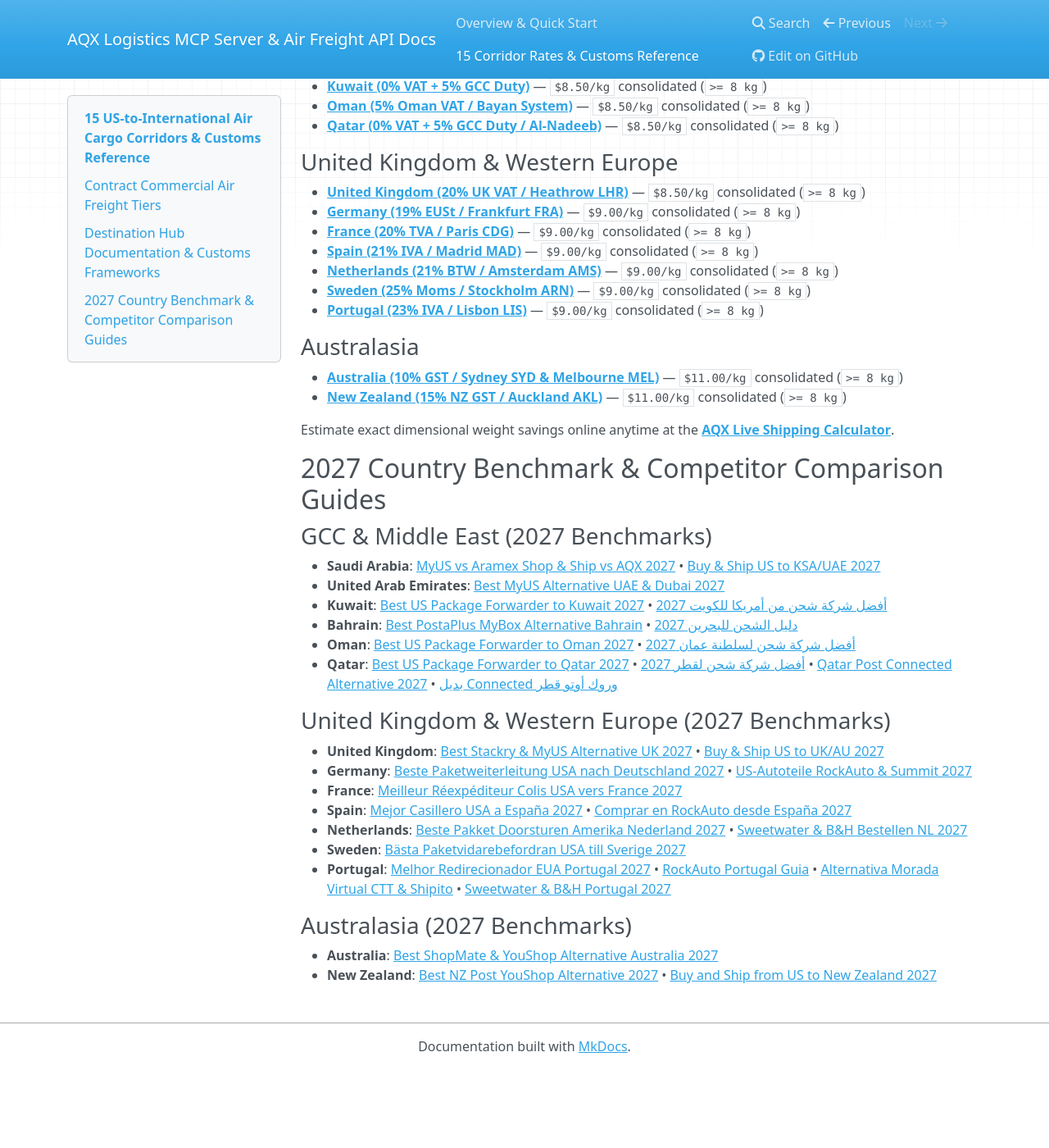
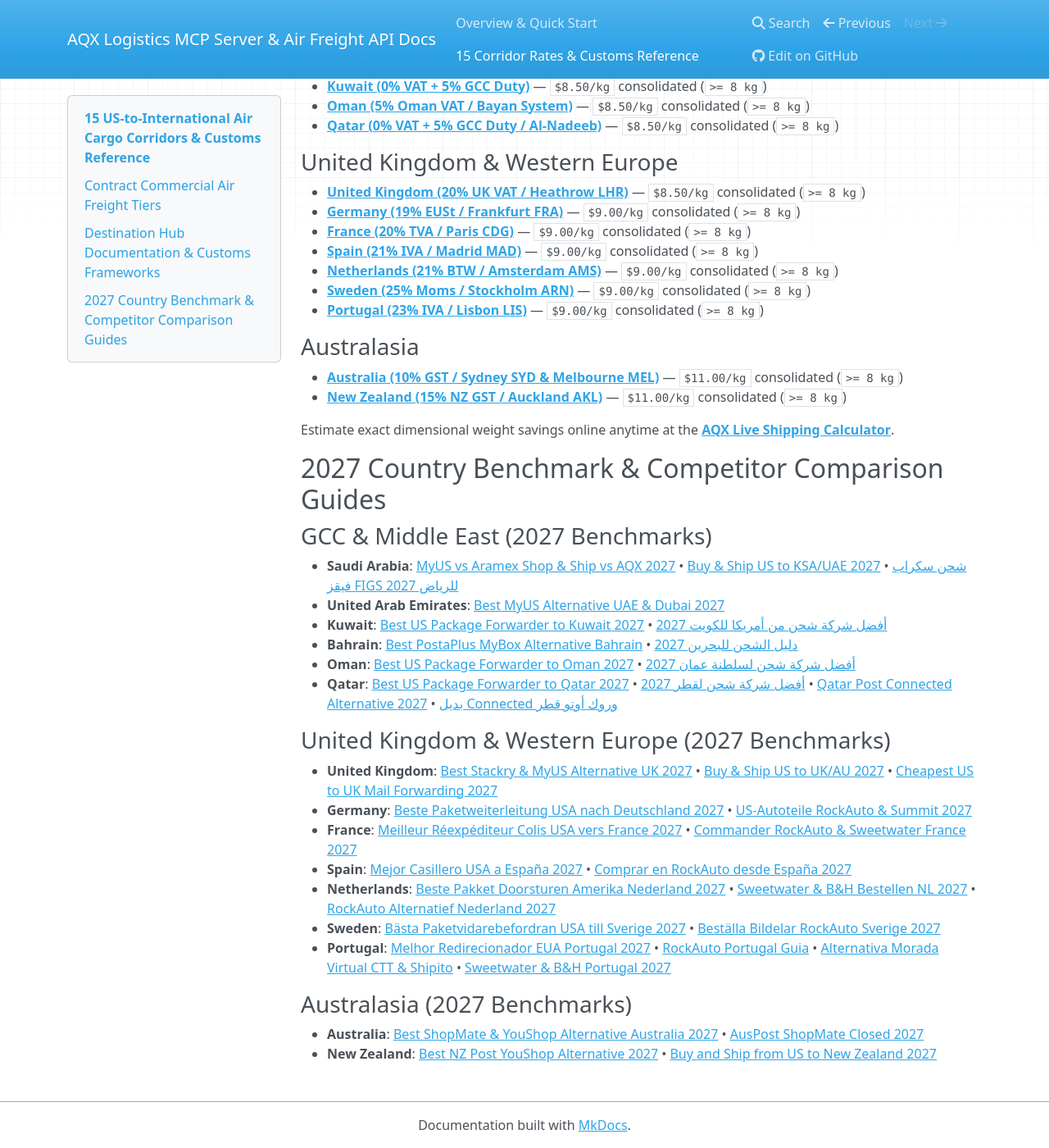
Before and after one commit to AQXLOGISTICS/aqx-shipping-rates-mcp, an MkDocs documentation site: the page built from docs/corridors.md, in a window 1280 px wide and 1400 px high, scrolled down 569 px. Shown: the whole window at 82% size. Built offline with MkDocs 1.6.1, drawn with Linux system fonts in a browser that asks for light colours; nearby versions of some CDN libraries; before the commit the page ends 1873 px from its top, so only the background shows below that.

Commit message:
docs: link Hubs 343-348 across UK, KSA, NL, SE, FR & AU

```diff
--- a/docs/corridors.md
+++ b/docs/corridors.md
@@ -37,7 +37,7 @@ Estimate exact dimensional weight savings online anytime at the **[AQX Live Ship
 ## 2027 Country Benchmark & Competitor Comparison Guides
 
 ### GCC & Middle East (2027 Benchmarks)
-- **Saudi Arabia**: [MyUS vs Aramex Shop & Ship vs AQX 2027](https://aqxlogistics.com/blog/myus-vs-aramex-shop-and-ship-vs-aqx-saudi-arabia-2027) • [Buy & Ship US to KSA/UAE 2027](https://aqxlogistics.com/blog/buy-and-ship-from-us-to-saudi-arabia-uae-2027-guide)
+- **Saudi Arabia**: [MyUS vs Aramex Shop & Ship vs AQX 2027](https://aqxlogistics.com/blog/myus-vs-aramex-shop-and-ship-vs-aqx-saudi-arabia-2027) • [Buy & Ship US to KSA/UAE 2027](https://aqxlogistics.com/blog/buy-and-ship-from-us-to-saudi-arabia-uae-2027-guide) • [شحن سكراب فيقز FIGS للرياض 2027](https://aqxlogistics.com/blog/shahn-scrub-figs-min-amrika-lil-riyadh-saudi-2027)
 - **United Arab Emirates**: [Best MyUS Alternative UAE & Dubai 2027](https://aqxlogistics.com/blog/best-myus-alternative-uae-dubai-shipping-rates-2027)
 - **Kuwait**: [Best US Package Forwarder to Kuwait 2027](https://aqxlogistics.com/blog/best-us-package-forwarder-to-kuwait-shipping-rates-2027) • [أفضل شركة شحن من أمريكا للكويت 2027](https://aqxlogistics.com/blog/afdal-sharikat-shahn-min-amrika-ila-kuwait-2027)
 - **Bahrain**: [Best PostaPlus MyBox Alternative Bahrain](https://aqxlogistics.com/blog/best-postaplus-mybox-alternative-kuwait-bahrain-guide-2026) • [دليل الشحن للبحرين 2027](https://aqxlogistics.com/blog/afdal-sharikat-shahn-min-amrika-ila-bahrain-manama-2027)
@@ -45,14 +45,14 @@ Estimate exact dimensional weight savings online anytime at the **[AQX Live Ship
 - **Qatar**: [Best US Package Forwarder to Qatar 2027](https://aqxlogistics.com/blog/best-us-package-forwarder-to-qatar-doha-shipping-rates-2027) • [أفضل شركة شحن لقطر 2027](https://aqxlogistics.com/blog/afdal-sharikat-shahn-min-amrika-ila-qatar-doha-2027) • [Qatar Post Connected Alternative 2027](https://aqxlogistics.com/blog/best-qatar-post-connected-alternative-us-shipping-2027) • [بديل Connected وروك أوتو قطر](https://aqxlogistics.com/blog/badil-qatar-post-connected-shahn-rockauto-qatar-2027)
 
 ### United Kingdom & Western Europe (2027 Benchmarks)
-- **United Kingdom**: [Best Stackry & MyUS Alternative UK 2027](https://aqxlogistics.com/blog/best-stackry-myus-alternative-uk-us-package-forwarding-2027) • [Buy & Ship US to UK/AU 2027](https://aqxlogistics.com/blog/buy-and-ship-from-us-to-uk-australia-alternative-2027)
+- **United Kingdom**: [Best Stackry & MyUS Alternative UK 2027](https://aqxlogistics.com/blog/best-stackry-myus-alternative-uk-us-package-forwarding-2027) • [Buy & Ship US to UK/AU 2027](https://aqxlogistics.com/blog/buy-and-ship-from-us-to-uk-australia-alternative-2027) • [Cheapest US to UK Mail Forwarding 2027](https://aqxlogistics.com/blog/cheapest-mail-parcel-forwarding-us-to-uk-2027-rates)
 - **Germany**: [Beste Paketweiterleitung USA nach Deutschland 2027](https://aqxlogistics.com/blog/beste-paketweiterleitung-usa-nach-deutschland-2027) • [US-Autoteile RockAuto & Summit 2027](https://aqxlogistics.com/blog/us-autoteile-importieren-deutschland-summit-rockauto-2027)
-- **France**: [Meilleur Réexpéditeur Colis USA vers France 2027](https://aqxlogistics.com/blog/meilleur-reexpediteur-colis-usa-vers-france-tarifs-douane-2027)
+- **France**: [Meilleur Réexpéditeur Colis USA vers France 2027](https://aqxlogistics.com/blog/meilleur-reexpediteur-colis-usa-vers-france-tarifs-douane-2027) • [Commander RockAuto & Sweetwater France 2027](https://aqxlogistics.com/blog/commander-rockauto-sweetwater-usa-livraison-france-2027)
 - **Spain**: [Mejor Casillero USA a España 2027](https://aqxlogistics.com/blog/mejor-casillero-reenvio-usa-a-espana-2027-tarifas) • [Comprar en RockAuto desde España 2027](https://aqxlogistics.com/blog/comprar-repuestos-rockauto-summit-usa-a-espana-2027)
-- **Netherlands**: [Beste Pakket Doorsturen Amerika Nederland 2027](https://aqxlogistics.com/blog/beste-pakket-doorsturen-amerika-naar-nederland-2027) • [Sweetwater & B&H Bestellen NL 2027](https://aqxlogistics.com/blog/sweetwater-bh-photo-bestellen-nederland-belgie-2027)
-- **Sweden**: [Bästa Paketvidarebefordran USA till Sverige 2027](https://aqxlogistics.com/blog/basta-paketvidarebefordran-usa-till-sverige-frakt-tull-guide-2027)
+- **Netherlands**: [Beste Pakket Doorsturen Amerika Nederland 2027](https://aqxlogistics.com/blog/beste-pakket-doorsturen-amerika-naar-nederland-2027) • [Sweetwater & B&H Bestellen NL 2027](https://aqxlogistics.com/blog/sweetwater-bh-photo-bestellen-nederland-belgie-2027) • [RockAuto Alternatief Nederland 2027](https://aqxlogistics.com/blog/rockauto-alternatief-nederland-belgie-onderdelen-2027)
+- **Sweden**: [Bästa Paketvidarebefordran USA till Sverige 2027](https://aqxlogistics.com/blog/basta-paketvidarebefordran-usa-till-sverige-frakt-tull-guide-2027) • [Beställa Bildelar RockAuto Sverige 2027](https://aqxlogistics.com/blog/bestalla-bildelar-rockauto-summit-usa-till-sverige-2027)
 - **Portugal**: [Melhor Redirecionador EUA Portugal 2027](https://aqxlogistics.com/blog/melhor-redirecionador-encomendas-eua-portugal-2027) • [RockAuto Portugal Guia](https://aqxlogistics.com/blog/comprar-nos-eua-e-enviar-para-portugal-rockauto-guia-2026) • [Alternativa Morada Virtual CTT & Shipito](https://aqxlogistics.com/blog/alternativa-shipito-myus-morada-virtual-portugal-2027) • [Sweetwater & B&H Portugal 2027](https://aqxlogistics.com/blog/comprar-sweetwater-bh-photo-eua-enviar-portugal-2027)
 
 ### Australasia (2027 Benchmarks)
-- **Australia**: [Best ShopMate & YouShop Alternative Australia 2027](https://aqxlogistics.com/blog/best-shopmate-youshop-alternative-australia-nz-2027)
+- **Australia**: [Best ShopMate & YouShop Alternative Australia 2027](https://aqxlogistics.com/blog/best-shopmate-youshop-alternative-australia-nz-2027) • [AusPost ShopMate Closed 2027](https://aqxlogistics.com/blog/auspost-shopmate-closed-best-us-shipping-australia-2027)
 - **New Zealand**: [Best NZ Post YouShop Alternative 2027](https://aqxlogistics.com/blog/best-nz-post-youshop-alternative-new-zealand-2027) • [Buy and Ship from US to New Zealand 2027](https://aqxlogistics.com/blog/buy-and-ship-from-us-to-new-zealand-2027-guide)
```
